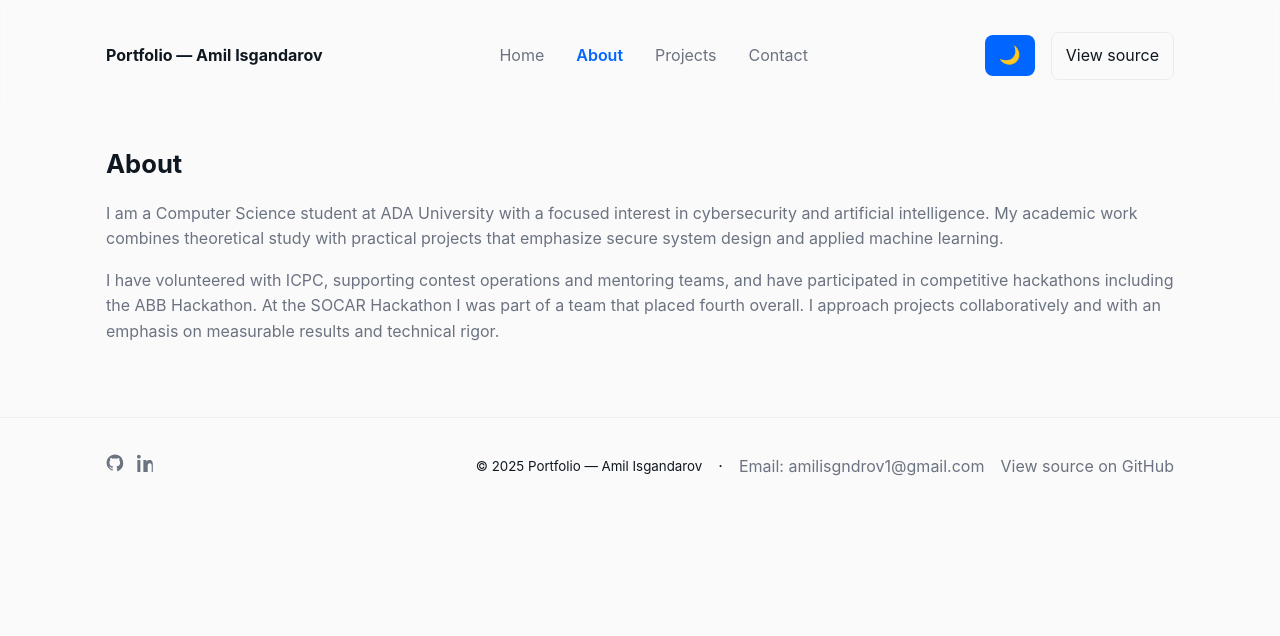
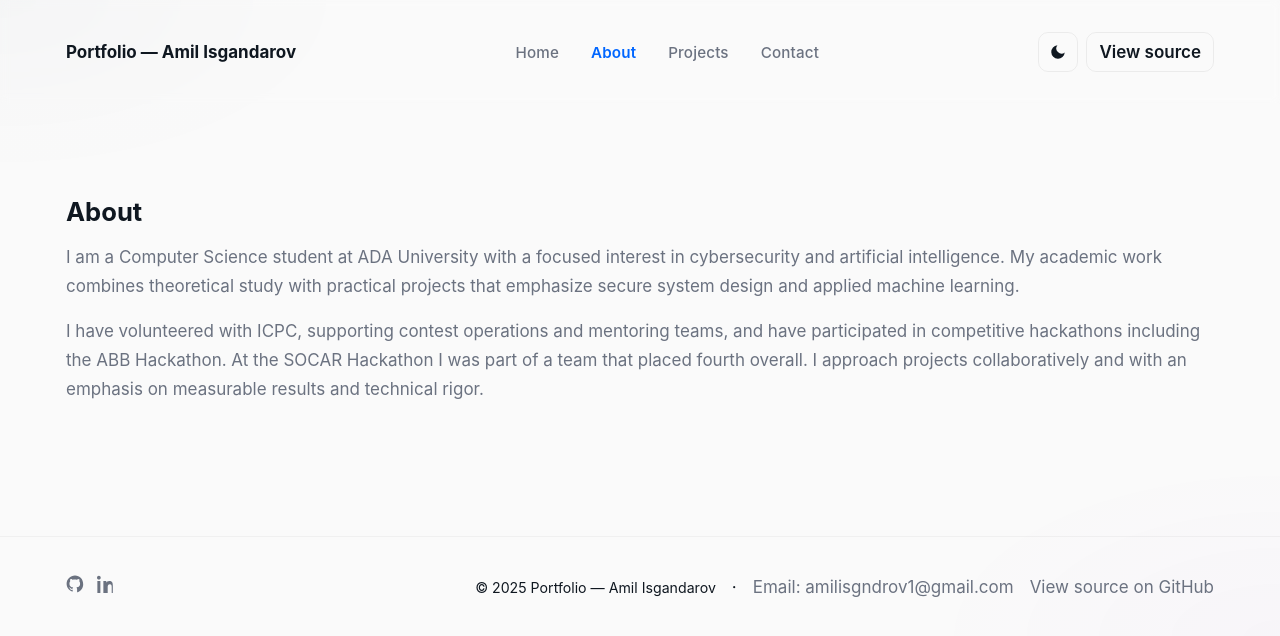
Before and after one commit to amil060/site1101, a Jekyll site: the page built from about.md, in a window 1280 px wide. Shown: the top 636 px of the page. Built offline with Jekyll 4.4.1, drawn with Linux system fonts in a browser that asks for light colours.

Commit message:
ui: final typography and spacing polish

```diff
--- a/_includes/header.html
+++ b/_includes/header.html
@@ -16,8 +16,14 @@
     </nav>
 
     <div class="header-actions">
-      <button class="btn btn--icon theme-toggle" aria-pressed="false" aria-label="Toggle dark mode">🌙</button>
-      <a class="btn btn--ghost" href="{{ site.repo_url }}" target="_blank" rel="noopener">View source</a>
+      <div class="control-group" role="group" aria-label="Page controls">
+        <button type="button" class="control control--icon theme-toggle" aria-pressed="false" aria-label="Toggle dark mode" title="Toggle dark mode">
+          <!-- Moon icon (will toggle to sun when active) -->
+          <svg width="18" height="18" viewBox="0 0 24 24" fill="none" aria-hidden="true"><path d="M21 12.79A9 9 0 1111.21 3 7 7 0 0021 12.79z" fill="currentColor"/></svg>
+        </button>
+
+        <a class="control control--link" href="{{ site.repo_url }}" target="_blank" rel="noopener" aria-label="View source on GitHub">View source</a>
+      </div>
     </div>
   </div>
 </header>
--- a/assets/css/style.css
+++ b/assets/css/style.css
@@ -6,19 +6,24 @@
   --space-1: 0.5rem;
   --space-2: 1rem;
   --space-3: 1.5rem;
-  --max-width: 1100px;
+  --max-width: 1180px;
   --container-pad: 1rem;
+
+  /* Typography */
+  --font-size-base: 17px;
+  --line-height-base: 1.6;
 
   --color-bg: #fafafa;
   --color-surface: #ffffff;
   --color-text: #0f1720;
+  --color-paragraph: #374151;
   --color-muted: #6b7280;
   --color-accent: #0066ff;
   --color-accent-2: #7b6bff;
 
   --radius: 14px;
   --radius-sm: 8px;
-  --elev-1: 0 10px 36px rgba(12,14,18,0.08);
+  --elev-1: 0 14px 48px rgba(12,14,18,0.09);
   --shadow: 0 6px 18px rgba(12,14,18,0.06);
 }
 
@@ -34,7 +39,9 @@
 
 *{box-sizing:border-box}
 html{scroll-behavior:smooth}
-body{font-family:Inter, system-ui, -apple-system, "Segoe UI", Roboto, 'Helvetica Neue', Arial;font-size:16px;line-height:1.6;color:var(--color-text);background:var(--color-bg);background-image:var(--page-grad);margin:0;-webkit-font-smoothing:antialiased}
+body{font-family:Inter, system-ui, -apple-system, "Segoe UI", Roboto, 'Helvetica Neue', Arial;font-size:var(--font-size-base);line-height:var(--line-height-base);color:var(--color-text);background:var(--color-bg);background-image:var(--page-grad);margin:0;-webkit-font-smoothing:antialiased}
+
+p, .text-muted{color:var(--color-paragraph)}
 .container{max-width:var(--max-width);margin:0 auto;padding:var(--container-pad)}
 
 /* Header */
@@ -48,14 +55,52 @@ body{font-family:Inter, system-ui, -apple-system, "Segoe UI", Roboto, 'Helvetica
 
 .site-nav{display:block}
 .nav__list{display:flex;gap:var(--space-2);list-style:none;padding:0;margin:0}
-.nav__link{color:var(--color-muted);text-decoration:none;padding:calc(var(--space-1));border-radius:6px;transition:all .18s}
+.nav__link{color:var(--color-muted);text-decoration:none;padding:6px 8px;border-radius:8px;transition:color .18s, background .18s;font-size:0.95rem;font-weight:500;letter-spacing:0.01em}
 .nav__link:hover{color:var(--color-text);background:rgba(0,0,0,0.04)}
 .nav__link.is-active{color:var(--color-accent);font-weight:600}
 
 .header-actions{display:flex;align-items:center;gap:var(--space-2)}
-.btn{padding:8px 12px;border-radius:8px;border:0;background:var(--color-accent);color:white;text-decoration:none}
+.control-group{display:flex;align-items:center;gap:0.5rem}
+.control{display:inline-flex;align-items:center;gap:0.5rem;height:40px;padding:6px 12px;border-radius:10px;border:1px solid rgba(0,0,0,0.06);background:transparent;color:var(--color-text);font-weight:600;text-decoration:none}
+.control:focus{outline:3px solid rgba(1,102,255,0.12);outline-offset:3px}
+.control--icon{width:40px;min-width:40px;justify-content:center;padding:6px;border-radius:10px}
+.control--link{padding:8px 12px}
+.btn{padding:8px 12px;border-radius:10px;border:0;background:var(--color-accent);color:white;text-decoration:none}
 .btn--ghost{background:transparent;color:var(--color-text);border:1px solid rgba(0,0,0,0.06)}
 .btn--icon{background:transparent;font-size:1.1rem;border:0}
+
+/* Featured content and page rhythm */
+.section{padding-block:clamp(56px,6vw,80px)}
+.about-preview .container{padding-top:var(--space-2)}
+.featured-grid{display:grid;grid-template-columns:repeat(auto-fit,minmax(240px,1fr));gap:var(--space-2);margin-top:var(--space-2)}
+.featured-card{display:flex;gap:var(--space-2);align-items:flex-start;background:var(--color-surface);padding:var(--space-2);border-radius:var(--radius);box-shadow:var(--elev-1);border:1px solid rgba(0,0,0,0.04)}
+.thumb-small{width:84px;height:64px;object-fit:cover;border-radius:8px;border:1px solid rgba(0,0,0,0.04)}
+.featured-card__body h3{margin:0 0 var(--space-1) 0}
+.cta-strip{background:linear-gradient(90deg, rgba(0,0,0,0.02), rgba(255,255,255,0.01));padding:var(--space-2);border-radius:10px;margin-top:var(--space-3);border:1px solid rgba(0,0,0,0.03)}
+.cta-strip__inner{display:flex;justify-content:space-between;align-items:center;gap:var(--space-2)}
+
+/* Project media fallback & premium images */
+.project__media{display:flex;align-items:center;gap:var(--space-2);min-height:68px;margin-top:var(--space-2)}
+.project__media.has-media .project__media__fallback{display:none}
+.project__media__fallback[aria-hidden="true"]{display:none}
+.project__media__img{width:100%;height:100%;max-height:240px;border-radius:var(--radius-sm);object-fit:cover;border:1px solid rgba(0,0,0,0.05);box-shadow:var(--shadow)}
+
+/* Subtle background & improved rhythm */
+body{line-height:1.7;background-image:radial-gradient(ellipse at top left, rgba(6,30,60,0.02) 0%, rgba(0,0,0,0) 20%), radial-gradient(ellipse at bottom right, rgba(120,0,200,0.02) 0%, rgba(0,0,0,0) 20%)}
+@media (prefers-color-scheme: dark){
+  body{background-image:none}
+}
+
+/* Dark mode tweaks */
+:root[data-theme='dark']{--elev-1: 0 10px 36px rgba(0,0,0,0.6);--radius:14px}
+
+/* Slightly larger type rhythm */
+h1,h2,h3{line-height:1.25}
+
+/* Respect reduced motion */
+@media (prefers-reduced-motion: reduce){
+  *, *::before, *::after{animation-duration:0.001ms !important;animation-iteration-count:1 !important;transition-duration:0.001ms !important;scroll-behavior:auto !important}
+}
 
 /* Main */
 .main{padding:calc(var(--space-3) * 1.25) 0}
@@ -68,8 +113,8 @@ body{font-family:Inter, system-ui, -apple-system, "Segoe UI", Roboto, 'Helvetica
 
 /* Projects grid */
 .grid{display:grid;grid-template-columns:repeat(auto-fit,minmax(220px,1fr));gap:var(--space-2)}
-.card{background:var(--color-surface);padding:var(--space-2);border-radius:12px;box-shadow:var(--shadow);transition:transform .2s, box-shadow .2s}
-.card:hover{transform:translateY(-6px);box-shadow:0 12px 30px rgba(12,14,18,0.08)}
+.card{background:var(--color-surface);padding:var(--space-2);border-radius:var(--radius);box-shadow:var(--elev-1);transition:transform .24s, box-shadow .24s}
+.card:hover{transform:translateY(-6px);box-shadow:0 24px 68px rgba(12,14,18,0.12)}
 .card__title{margin:0 0 .5rem 0}
 
 /* Projects tabs (segmented control) */
@@ -124,10 +169,10 @@ body{font-family:Inter, system-ui, -apple-system, "Segoe UI", Roboto, 'Helvetica
 .repo-link:focus{outline:2px solid rgba(1,102,255,0.12);outline-offset:3px}
 
 /* Typographic rhythm */
-h1{font-size:clamp(1.6rem,2.6rem,2.6rem);line-height:1.15;margin:0 0 var(--space-3)}
-h2{font-size:1.6rem;margin:0 0 var(--space-2)}
+h1{font-size:clamp(2rem,3vw,3rem);line-height:1.12;margin:0 0 var(--space-3)}
+h2{font-size:clamp(1.5rem,2vw,2rem);line-height:1.18;margin:0 0 var(--space-2)}
 h3{font-size:1.1rem;margin:0 0 var(--space-1)}
-p{margin:0 0 var(--space-2);color:var(--color-muted)}
+p{margin:0 0 var(--space-2);color:var(--color-paragraph)}
 a{color:var(--color-accent);text-decoration:none}
 a:hover{text-decoration:underline}
 
@@ -140,7 +185,7 @@ a:hover{text-decoration:underline}
 
 /* Page container and sections */
 .main{padding:calc(var(--space-4) * 0.6) 0}
-.section{padding:var(--space-2) 0}
+.section{padding-block:clamp(56px,6vw,80px)}
 
 /* Hero tweaks */
 .hero{display:grid;grid-template-columns:1fr 360px;gap:1.8rem;align-items:center}
--- a/assets/js/main.js
+++ b/assets/js/main.js
@@ -34,21 +34,31 @@ document.addEventListener('DOMContentLoaded', function () {
     });
   }
 
-  // Theme toggle with localStorage
+  // Theme toggle with localStorage + small icon button
   const themeToggle = document.querySelector('.theme-toggle');
   const htmlEl = document.documentElement;
   const stored = localStorage.getItem('theme');
+  const svgMoon = '<svg width="18" height="18" viewBox="0 0 24 24" fill="none" aria-hidden="true"><path d="M21 12.79A9 9 0 1111.21 3 7 7 0 0021 12.79z" fill="currentColor"/></svg>';
+  const svgSun = '<svg width="18" height="18" viewBox="0 0 24 24" fill="none" aria-hidden="true"><path d="M6.76 4.84l-1.8-1.79L3.17 4.83l1.79 1.8 1.8-1.79zM1 13h3v-2H1v2zm10 8h2v-3h-2v3zM6.76 19.16l1.79 1.79 1.79-1.79-1.79-1.8-1.79 1.8zM20 11v2h3v-2h-3zM11 1h2v3h-2V1zm8.83 3.17l-1.79 1.79 1.79 1.8 1.8-1.79-1.8-1.8zM16.24 19.16l1.79-1.8-1.79-1.79-1.8 1.79 1.8 1.8zM12 7a5 5 0 100 10 5 5 0 000-10z" fill="currentColor"/></svg>';
+
   if (stored) {
     htmlEl.setAttribute('data-theme', stored);
-    // reflect state on the toggle button if present
-    if (themeToggle) themeToggle.setAttribute('aria-pressed', stored === 'dark');
+    if (themeToggle) {
+      themeToggle.setAttribute('aria-pressed', stored === 'dark');
+      themeToggle.innerHTML = stored === 'dark' ? svgSun : svgMoon;
+    }
+  } else {
+    // default icon
+    if (themeToggle) themeToggle.innerHTML = svgMoon;
   }
+
   if (themeToggle) {
     themeToggle.addEventListener('click', function () {
       const current = htmlEl.getAttribute('data-theme') === 'dark' ? 'dark' : 'light';
       const next = current === 'dark' ? 'light' : 'dark';
       htmlEl.setAttribute('data-theme', next);
       this.setAttribute('aria-pressed', next === 'dark');
+      this.innerHTML = next === 'dark' ? svgSun : svgMoon;
       localStorage.setItem('theme', next);
     });
   }
@@ -146,19 +156,33 @@ document.addEventListener('DOMContentLoaded', function () {
   mediaImgs.forEach(img => {
     const container = img.closest('.project__media');
     const fallback = container && container.querySelector('.project__media__fallback');
+
+    function showFallback(){
+      if (img) img.style.display = 'none';
+      if (fallback){ fallback.style.display = ''; fallback.setAttribute('aria-hidden', 'false'); }
+      if (container) container.classList.remove('has-media');
+    }
+
+    function showImage(){
+      if (container) container.classList.add('has-media');
+      if (fallback){ fallback.style.display = 'none'; fallback.setAttribute('aria-hidden', 'true'); }
+      if (img){ img.style.display = 'block'; }
+    }
+
+    // if the image is already loaded or cached
+    if (img.complete && img.naturalWidth > 0){
+      showImage();
+      return;
+    }
+
     // pre-load
     const tester = new Image();
-    tester.onload = () => {
-      if (container) container.classList.add('has-media');
-      if (fallback) fallback.setAttribute('aria-hidden', 'true');
-      img.style.display = '';
-    };
-    tester.onerror = () => {
-      img.style.display = 'none';
-      if (fallback) fallback.setAttribute('aria-hidden', 'false');
-      if (container) container.classList.remove('has-media');
-    };
+    tester.onload = () => { showImage(); };
+    tester.onerror = () => { showFallback(); };
     tester.src = img.src;
+
+    // safety: if the image element fails to render, ensure fallback shows
+    img.addEventListener('error', showFallback);
   });
 
 });
```
Also changed, not shown: index.md (+42 -0 lines).
